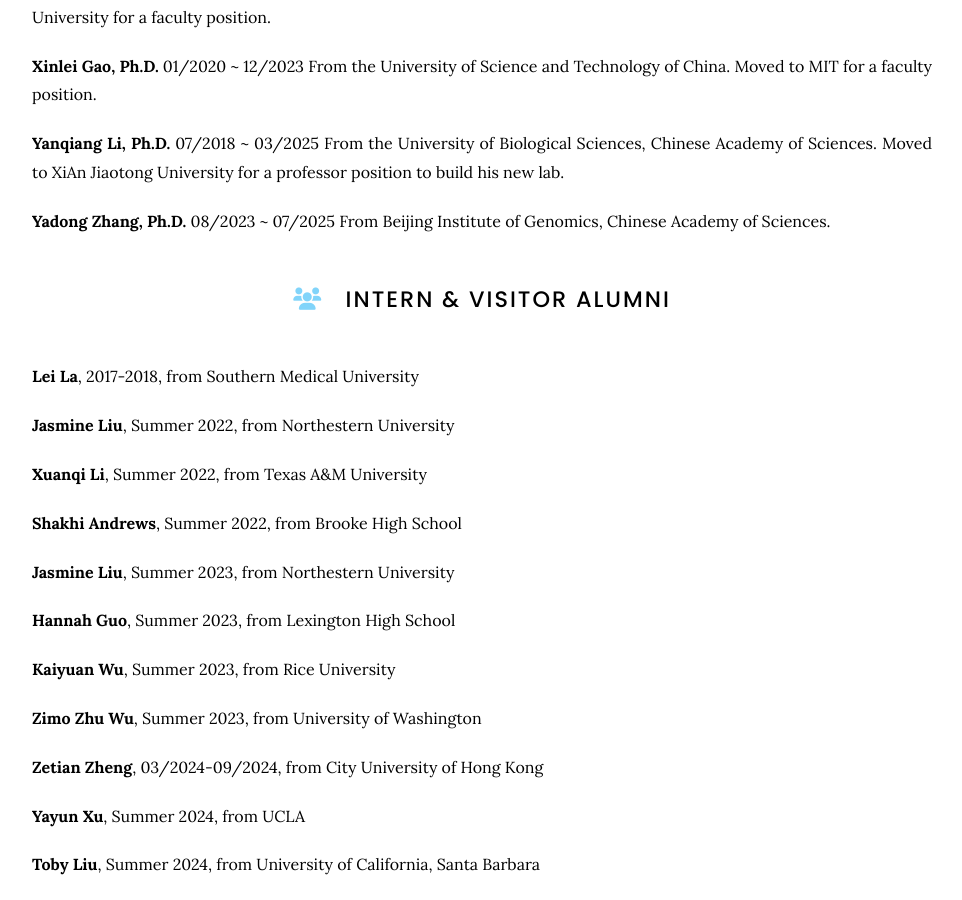
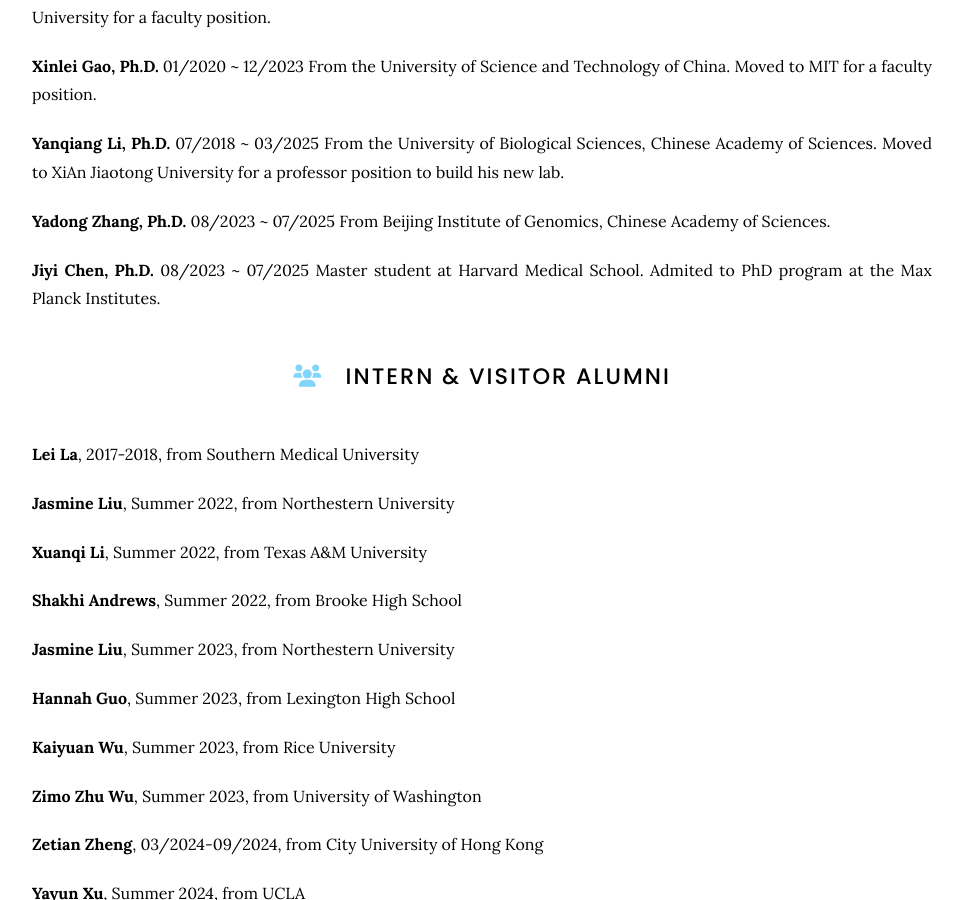
Before and after one commit to kaifuchenlab/kaifuchenlab.github.io, a Jekyll site: the page built from 2.team/index.md, in a window 1280 px wide and 900 px high, scrolled down 2369 px. Shown: the whole window, without its empty margins (158-1120 px from the left). Built offline with Jekyll 4.4.1, drawn with Linux system fonts in a browser that asks for light colours.

Commit message:
Update index.md

```diff
--- a/2.team/index.md
+++ b/2.team/index.md
@@ -100,6 +100,11 @@ From the University of Biological Sciences, Chinese Academy of Sciences. Moved t
 08/2023 ~ 07/2025
 From Beijing Institute of Genomics, Chinese Academy of Sciences.
 
+**Jiyi Chen, Ph.D.**
+08/2023 ~ 07/2025
+Master student at Harvard Medical School. Admited to PhD program at the Max Planck Institutes.
+
+
 # <i class="fas fa-users"></i>Intern & Visitor Alumni
 
 **Lei La**, 2017-2018, from Southern Medical University
```
